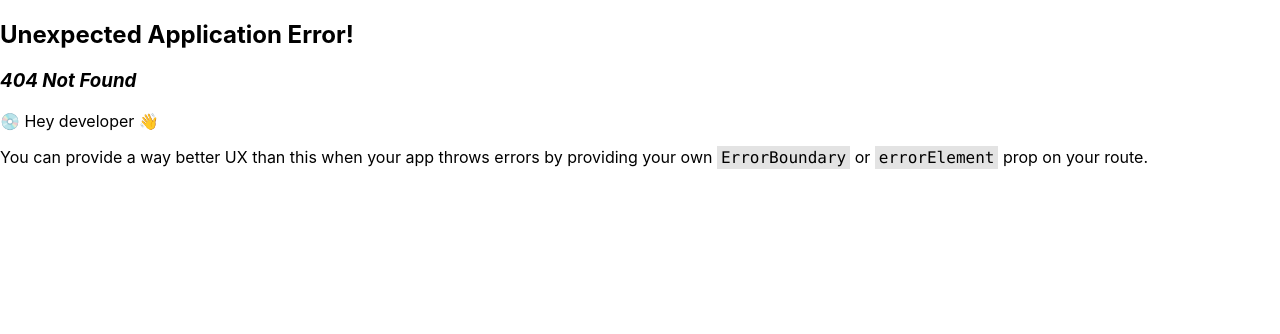
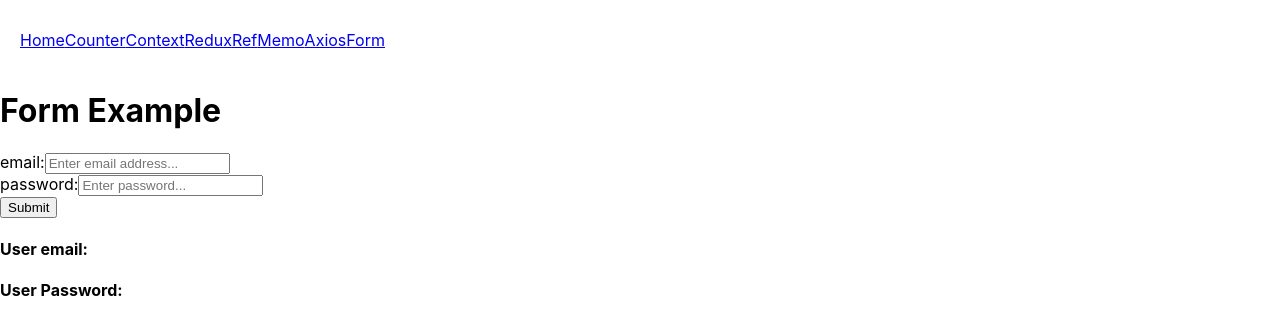
Before and after one commit to rajats2468/react-concept, a React (Create React App) app: page /form in a window 1280 px wide. Before the commit this address had no page. Shown: the top 334 px of the page. Built offline with nearby package versions, Linux system fonts and the light colour scheme.

Commit message:
Form component added

```diff
--- a/src/App.js
+++ b/src/App.js
@@ -9,6 +9,7 @@ import ContextExample from './Pages/ContextExample';
 import ReduxExample from './Pages/ReduxExample';
 import RefExample from './Pages/RefExample';
 import Memo from './Pages/Memo';
+import Form from './Pages/Form';
 const router = createBrowserRouter([
   {
     path: "/", element: <Root />, children: [
@@ -19,6 +20,7 @@ const router = createBrowserRouter([
       {path:"/redux",element:<ReduxExample/>},
       {path:"/ref",element:<RefExample/>},
       {path:"/memo",element:<Memo/>},
+      {path:"/form",element:<Form/>},
 
     ]
   },
--- /dev/null
+++ b/src/Pages/Form.jsx
@@ -0,0 +1,37 @@
+import { useState } from "react";
+
+
+export default function Form() {
+    const [details, setDetails] = useState({ email: "", password: "" })
+
+    function handleSubmit(e) {
+        e.preventDefault();
+        const fd = new FormData(e.target);
+        const data = Object.fromEntries(fd.entries())
+        console.log(data)
+        setDetails(data)
+    }
+    let userDetails = (<>
+    <h4>User email: {details.email}</h4>
+    <h4>User Password: {details.password}</h4>
+    </>)
+    return (
+        <div>
+            <h1>Form Example</h1>
+            <form onSubmit={handleSubmit}>
+                <div>
+                    <label htmlFor="email">email:</label>
+                    <input type="email" id="email" name="email" placeholder="Enter email address..." />
+                </div>
+                <div>
+                    <label htmlFor="password">password:</label>
+                    <input type="text" id="password" name="password" placeholder="Enter password..." />
+                </div>
+                <div>
+                    <button typeo="submit">Submit</button>
+                </div>
+            </form>
+            {userDetails}
+        </div>
+    )
+}
--- a/src/Pages/Memo.jsx
+++ b/src/Pages/Memo.jsx
@@ -1,16 +1,21 @@
-import { memo, useState } from "react"
+import { memo, useMemo, useState } from "react"
 const dummyFunction = () => {
     console.log("Memoized function")
 }
 const MemoizedDemmo = memo(dummyFunction)
 export default function Memo() {
     const [counter, setCounter] = useState(0);
+    const number = useMemo(()=>{
+        console.log("memo function")
+        return counter * counter
+    },[counter])
 
     return (
         <>
             <h1>Memo Example</h1>
+            <h4>{number}</h4>
             <h4>{counter}</h4>
-            <button onClick={() => setCounter(counter + 1)}>increase</button>
+            <button onClick={() => setCounter(counter)}>increase</button>
             <MemoizedDemmo/>
         </>
     )
--- a/src/components/MainNavigation.jsx
+++ b/src/components/MainNavigation.jsx
@@ -26,6 +26,9 @@ export default function MainNavigation() {
             <nav>
                 <Link to={"/axios"}>Axios</Link>
             </nav>
+            <nav>
+                <Link to={"/form"}>Form</Link>
+            </nav>
         </div>
     )
 }
```
Also changed, not shown: 7 other files (tests, documents, lock files or other folders).
